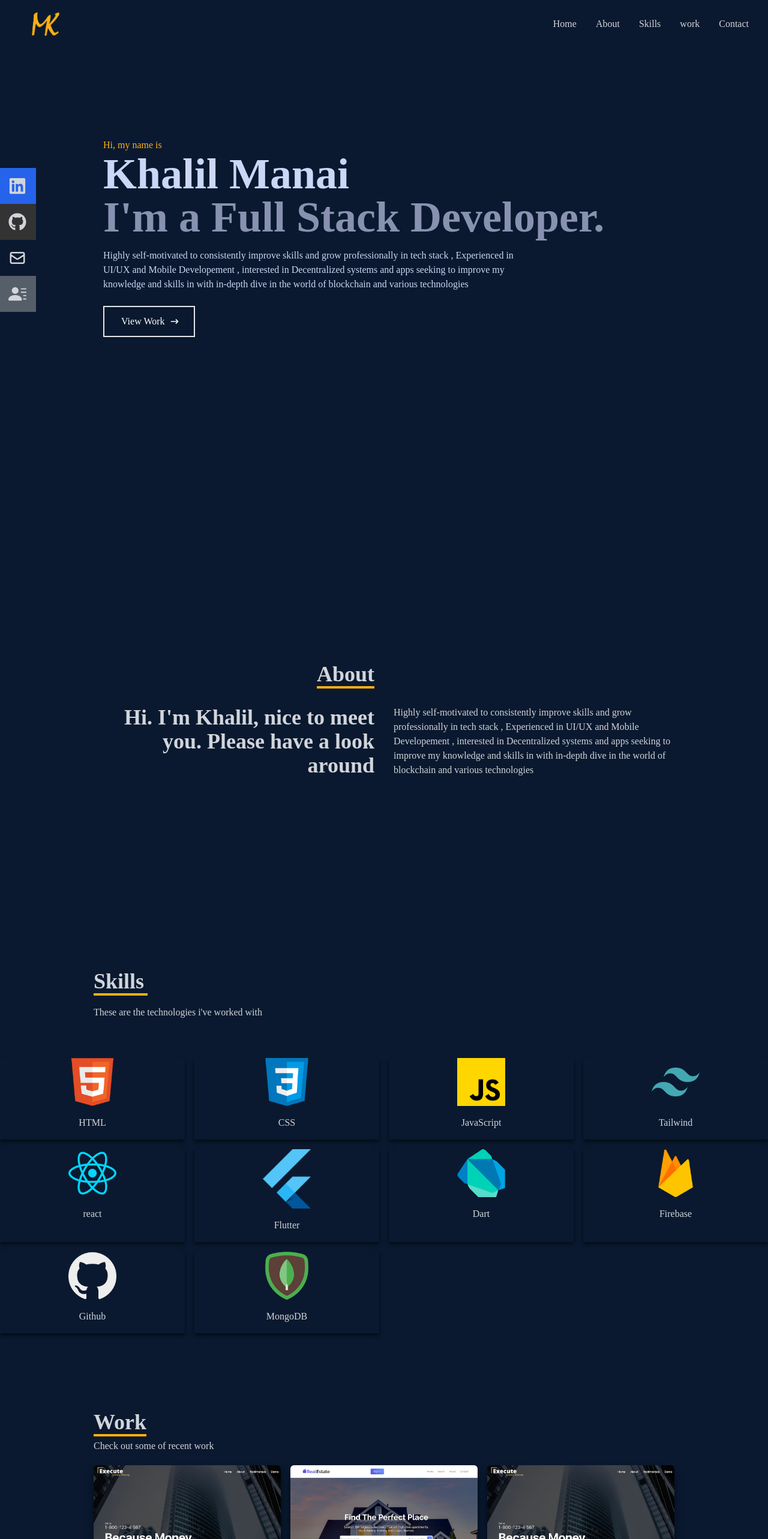
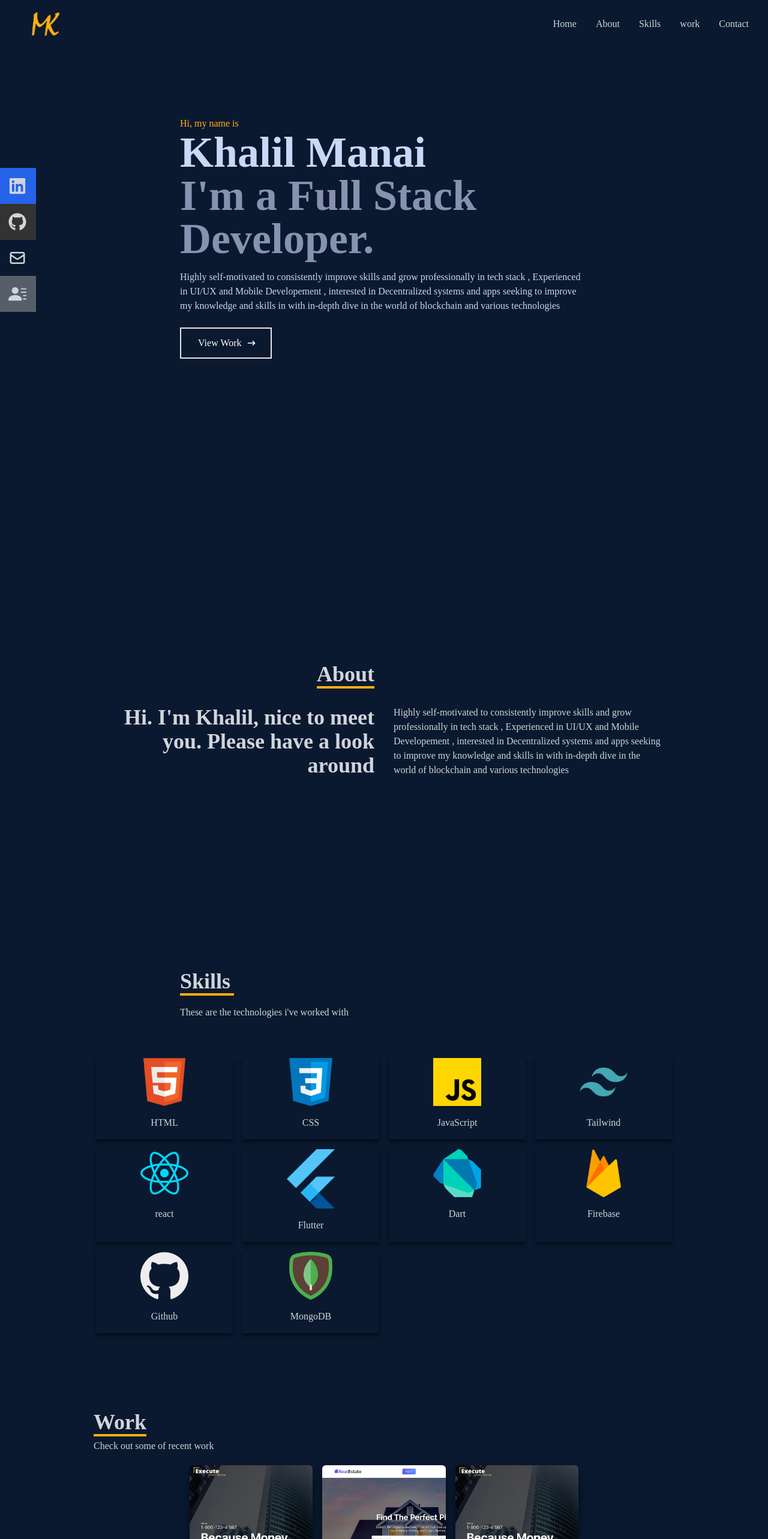
Before and after one commit to khalilmanai/MyPortfolio, a React (Create React App) app: page / in a window 1280 px wide. Shown: the top 2566 px of the page at 60% size. Built offline with nearby package versions, Linux system fonts and the light colour scheme.

Commit message:
showing social links

```diff
--- a/src/components/about.jsx
+++ b/src/components/about.jsx
@@ -3,8 +3,8 @@ import React from 'react'
 const About = () => {
   return (
     <div name='about' className='w-full h-screen bg-[#0a192f] text-gray-300'>
-      <div className='flex flex-col justify-center items-center w-full h-full'>
-        <div className='max-w-[1000px] w-full grid grid-cols-2 gap-8'>
+      <div className='flex flex-col sm: px-40 justify-center items-center w-full h-full'>
+        <div className='max-w-[1000px]  w-full grid grid-cols-2 gap-8'>
           <div className='sm:text-right pb-8 pl-4'>
             <p className='text-4xl font-bold inline border-b-4 border-[#FFB012]'>
               About
--- a/src/components/contact.jsx
+++ b/src/components/contact.jsx
@@ -2,7 +2,7 @@ import React from 'react'
 
 const Contact = () => {
     return (
-        <div name="contact" className='w-full h-screen  bg-[#0a192f] flex justify-center items-center p-4 '>
+        <div name="contact" className='w-full h-screen sm: px-40 bg-[#0a192f] flex justify-center items-center p-4 '>
             <form method='POST' action='https://getform.io/f/80c5b892-1a13-4fa4-be51-4df14ab7a0e2' className='flex flex-col max-w-[600px] w-full'>
                 <div className='pb-8 mt-7'>
                     <p className='text-4xl font-bold inline border-b-4 border-[#FFB012] text-gray-300'>Contact</p>
--- a/src/components/home.jsx
+++ b/src/components/home.jsx
@@ -9,7 +9,7 @@ const Home = () => {
 
       {/* Container */}
 
-      <div className='max-w-[1000px] mx-auto  px-8 flex flex-col justify-center h-full'>
+      <div className='max-w-[1000px] mx-auto sm:py-0   sm: px-40 flex flex-col justify-center h-full'>
         <p className='text-[#FFB012]'> Hi, my name is</p>
         <h1 className='text-4xl sm:text-7xl font-bold text-[#ccd6f6]'> Khalil Manai</h1>
         <h2 className='text-4xl sm:text-7xl font-bold text-[#8892b0]'> I'm a Full Stack Developer. </h2>
--- a/src/components/navbar.jsx
+++ b/src/components/navbar.jsx
@@ -91,7 +91,7 @@ const Navbar = () => {
       {/* Social Icons */}
 
 
-      <div className='hidden xl:flex fixed flex-col top-[35%] left-0'>
+      <div className='flex fixed flex-col top-[35%] left-0'>
 
         <ul>
           <li className='w-[160px] h-[60px] flex justify-between items-center ml-[-100px] hover:ml-[10px] duration-300 bg-blue-600'>
--- a/src/components/skills.jsx
+++ b/src/components/skills.jsx
@@ -15,11 +15,11 @@ const Skills = () => {
     <div name='skills' className=' bg-[#0a192f] text-gray-300'  >
       {/* Container */}
 
-      <div className='max-w-[1000px]  mx-auto p-4 flex flex-col justify-center w-full h-full'>
+      <div className='max-w-[1000px]  sm: px-40 mx-auto p-4 flex flex-col justify-center w-full h-full'>
         <p className='text-4xl font-bold inline border-b-4 w-[90px] border-[#FFB012]' >Skills</p>
         <p className='py-4' >These are the technologies i've worked with </p>
       </div>
-      <div className='w-full grid  grid-cols-2 sm:grid-cols-4 gap-4 text-center py-8 '>
+      <div className='w-full sm: px-40 grid  grid-cols-2 sm:grid-cols-4 gap-4 text-center py-8 '>
         <div className='shadow-md shadow-[#040c16] hover:scale-110 duration-500'>
           <img className='w-20 mx-auto' src={HTML} alt="html-img" />
           <p className='my-4'> HTML</p>
--- a/src/components/work.jsx
+++ b/src/components/work.jsx
@@ -13,7 +13,7 @@ const Work = () => {
                 {/* Container */}
 
                 <div
-                    className='grid sm:grid-cols-2 md:grid-cols-3 gap-4'>
+                    className='grid sm: px-40 sm:grid-cols-2 md:grid-cols-3 gap-4'>
                     {/* Grid Item */}
                     <div style={{ backgroundImage: `url(${workImg})` }}
                         className='shadow-lg shadow-[#040C16] group container rounded-md flex justify-center items-center mx-auto content-div '>
```
Also changed, not shown: 2 other files (tests, documents, lock files or other folders).
